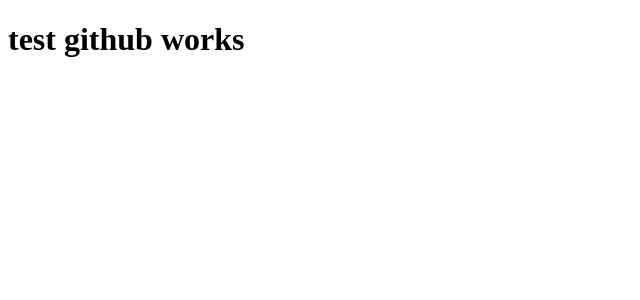
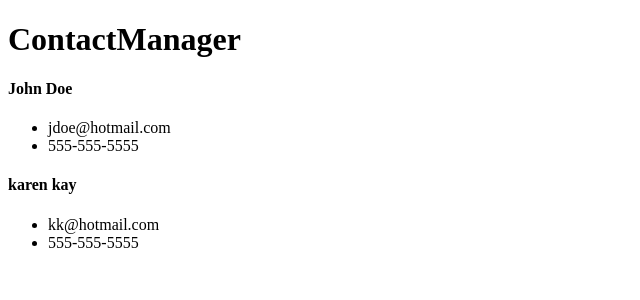
Before and after one commit to johnvdev/contactmanager, a React (Create React App) app: page / in a window 1280 px wide. Shown: the top 300 px of the page, without its empty margins (0-640 px from the left). Built offline with nearby package versions, Linux system fonts and the light colour scheme.

Commit message:
added components

```diff
--- a/src/App.js
+++ b/src/App.js
@@ -1,4 +1,6 @@
 import React, { Component } from "react";
+import Contact from "./components/Contact";
+import Header from "./components/Header";
 
 import "./App.css";
 
@@ -6,7 +8,13 @@
   render() {
     return (
       <div className="App">
-        <h1>test github works</h1>
+        <Header branding="ContactManager" />
+        <Contact
+          name="John Doe"
+          email="jdoe@hotmail.com"
+          phone="555-555-5555"
+        />
+        <Contact name="karen kay" email="kk@hotmail.com" phone="555-555-5555" />
       </div>
     );
   }
--- /dev/null
+++ b/src/components/Contact.js
@@ -0,0 +1,17 @@
+import React, { Component } from "react";
+
+class Contact extends Component {
+  render() {
+    const { name, email, phone } = this.props;
+    return (
+      <div>
+        <h4>{name}</h4>
+        <ul>
+          <li>{email}</li>
+          <li>{phone}</li>
+        </ul>
+      </div>
+    );
+  }
+}
+export default Contact;
--- /dev/null
+++ b/src/components/Header.js
@@ -0,0 +1,11 @@
+import React from "react";
+
+const Header = props => {
+  const { branding } = props;
+  return (
+    <div>
+      <h1>{branding}</h1>
+    </div>
+  );
+};
+export default Header;
```
